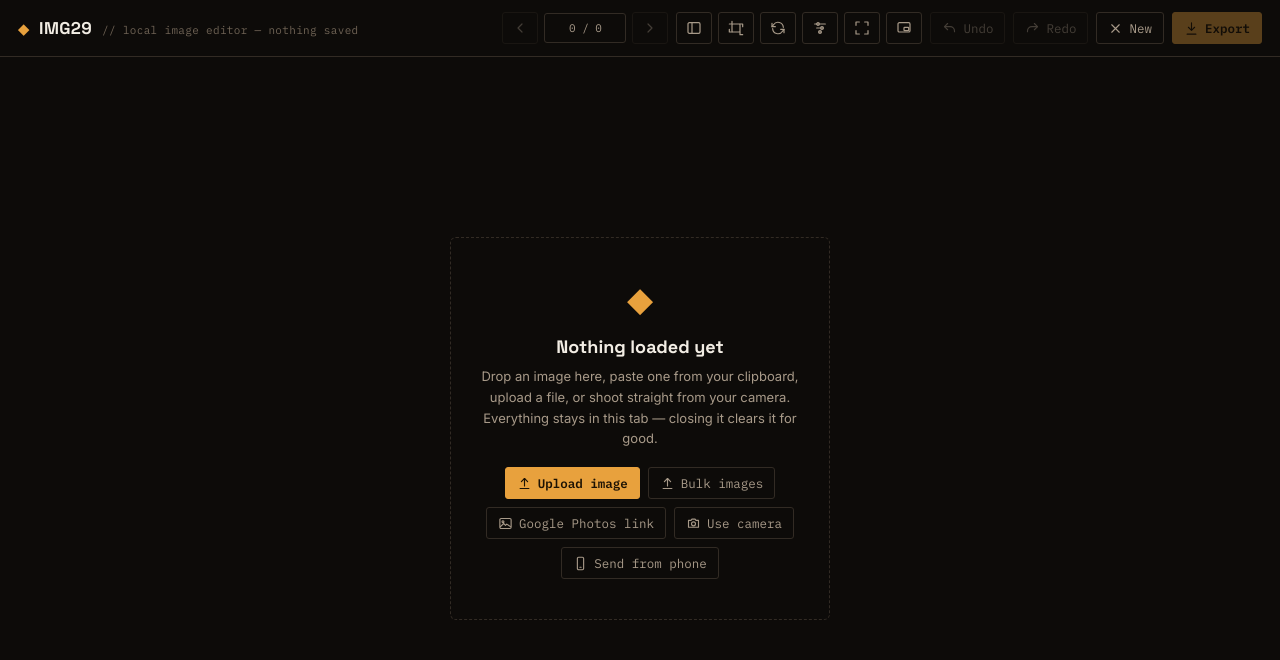
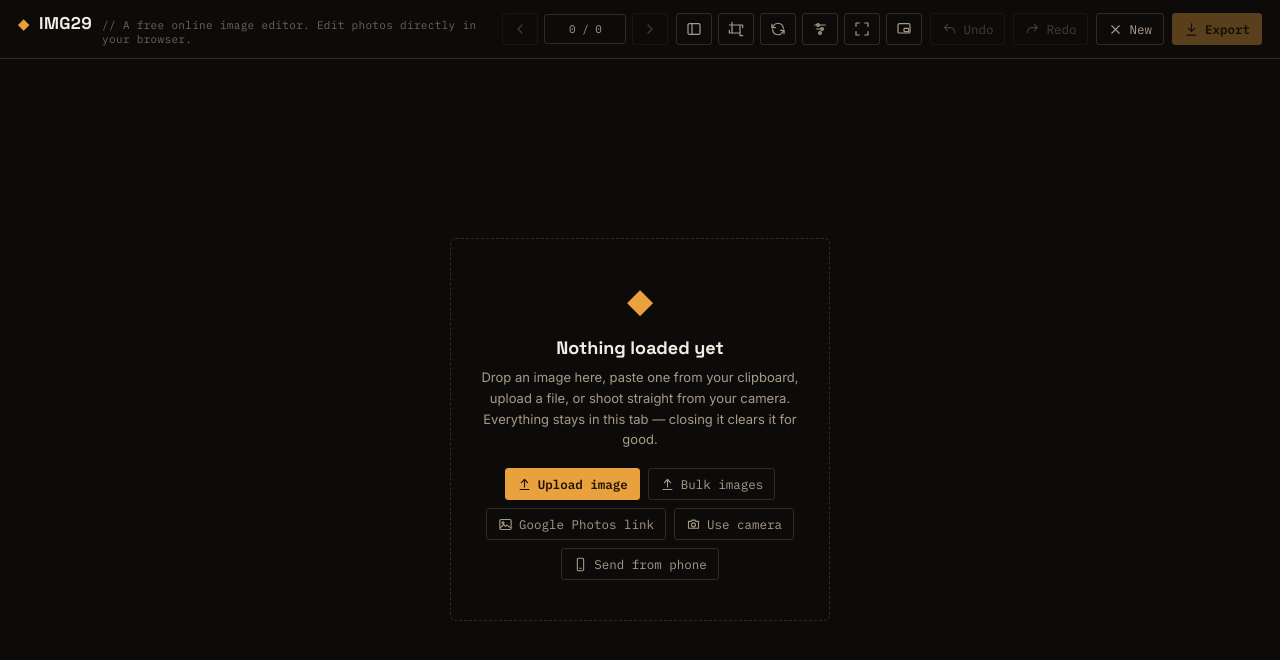
Before and after one commit to Bitto29/img29, a website: page index.html in a window 1280 px wide. Drawn offline with Linux system fonts and the light colour scheme.

Commit message:
Change tagline for image editor in index.html
Updated tagline to reflect new features of the image editor.

```diff
--- a/index.html
+++ b/index.html
@@ -606,7 +606,7 @@
 
 <div class="app">
   <header class="topbar">
-    <div class="brand"><span class="dot">◆</span>IMG29<span class="tagline">// local image editor — nothing saved</span></div>
+    <div class="brand"><span class="dot">◆</span>IMG29<span class="tagline">// A free online image editor. Edit photos directly in your browser.</span></div>
     <div class="topbar-actions">
       <div class="nav-group">
         <button class="icon-btn compact" id="prevImageBtn" title="Previous image"></button>
```
